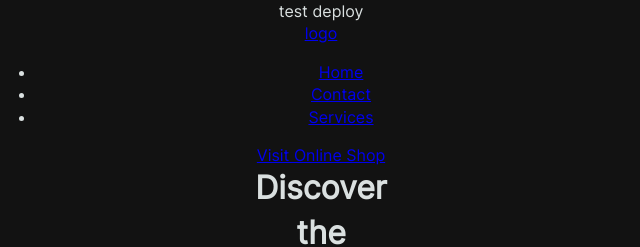
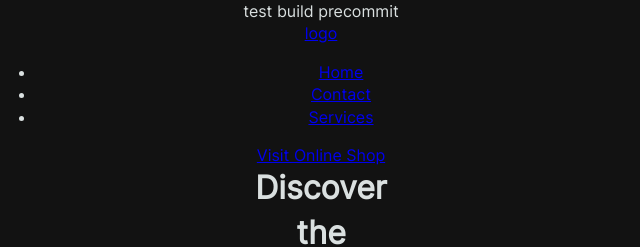
Before and after one commit to TychonK/in4group, a website built with webpack: page src/template.html in a window 1280 px wide. Shown: the top 247 px of the page, 319-959 px from the left. Built offline with nearby package versions, Linux system fonts and the light colour scheme; files whose address does not match are found by name.

Commit message:
test precommit

```diff
--- a/src/partials/header.html
+++ b/src/partials/header.html
@@ -1,3 +1,3 @@
 <header>
-    test deploy
+    test build precommit
 </header>
```
